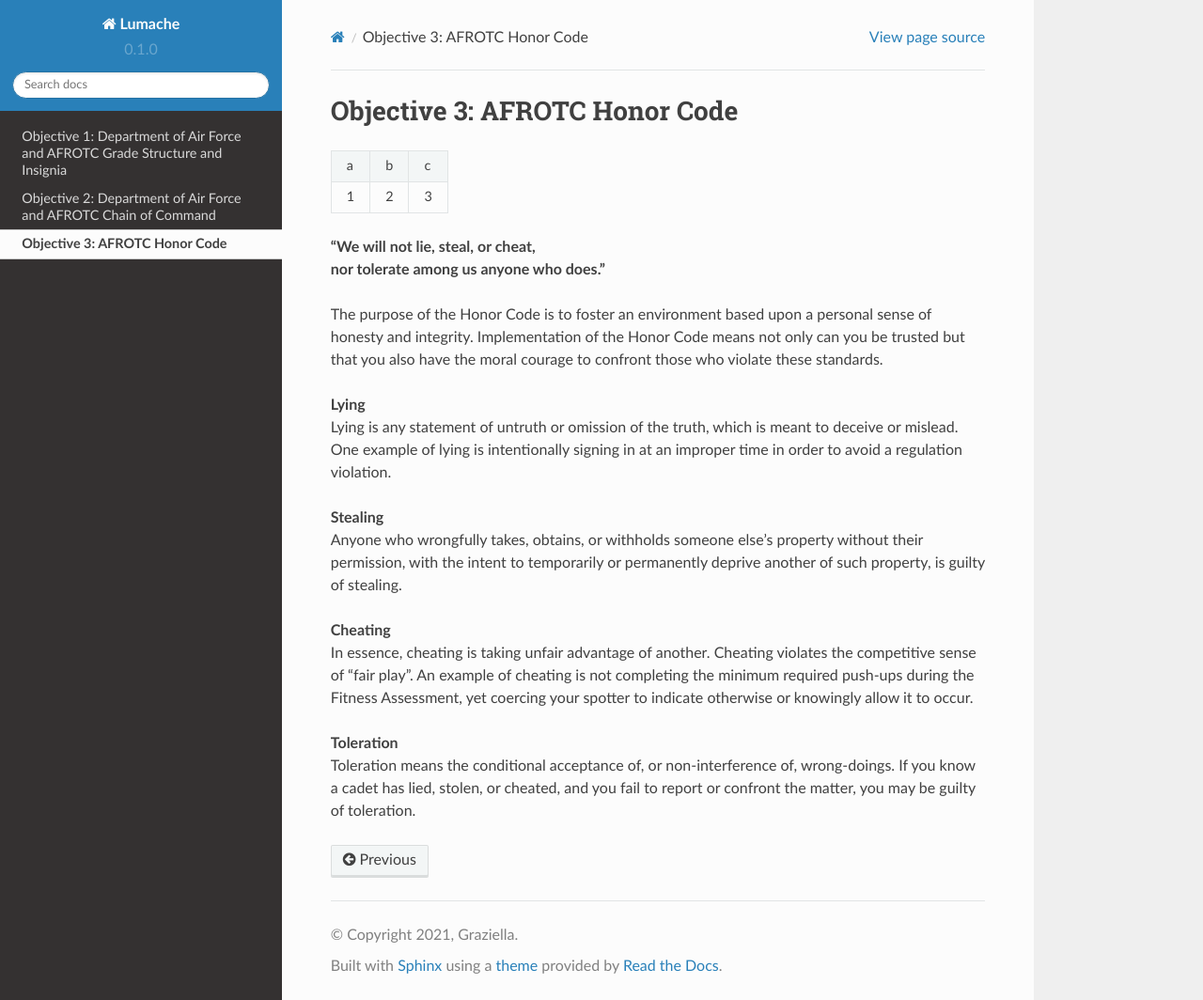
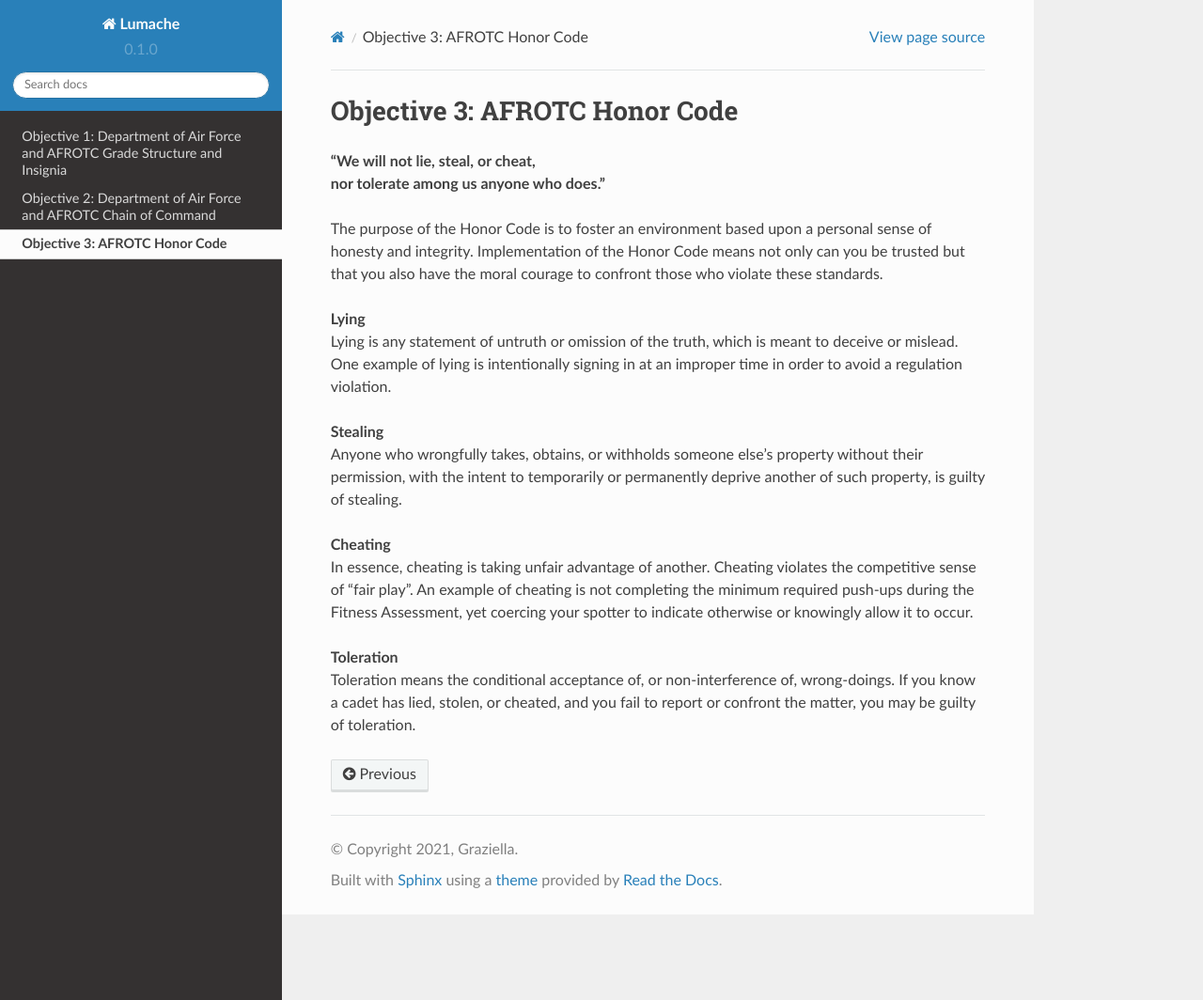
Before and after one commit to DET159/rtd-test, a Sphinx documentation site: the page built from docs/source/Obj_3.rst, in a window 1280 px wide and 1064 px high. Shown: the whole window at 94% size. Built offline with Sphinx 7.4.7 and the Read the Docs theme 2.0.0, drawn with Linux system fonts in a browser that asks for light colours.

```diff
--- a/docs/source/Obj_3.rst
+++ b/docs/source/Obj_3.rst
@@ -3,14 +3,8 @@ Objective 3: AFROTC Honor Code
 
 .. rst-class:: center
 
-== == ==
-a  b  c
-1  2  3
-== == ==
-
-
-**“We will not lie, steal, or cheat,** |br|
-**nor tolerate among us anyone who does.”**
+    **“We will not lie, steal, or cheat,** |br|
+    **nor tolerate among us anyone who does.”**
 
 The purpose of the Honor Code is to foster an environment based upon a personal sense of honesty and integrity. Implementation of the Honor Code means not only can you be trusted but that you also have the moral courage to confront those who violate these standards.
 
```
